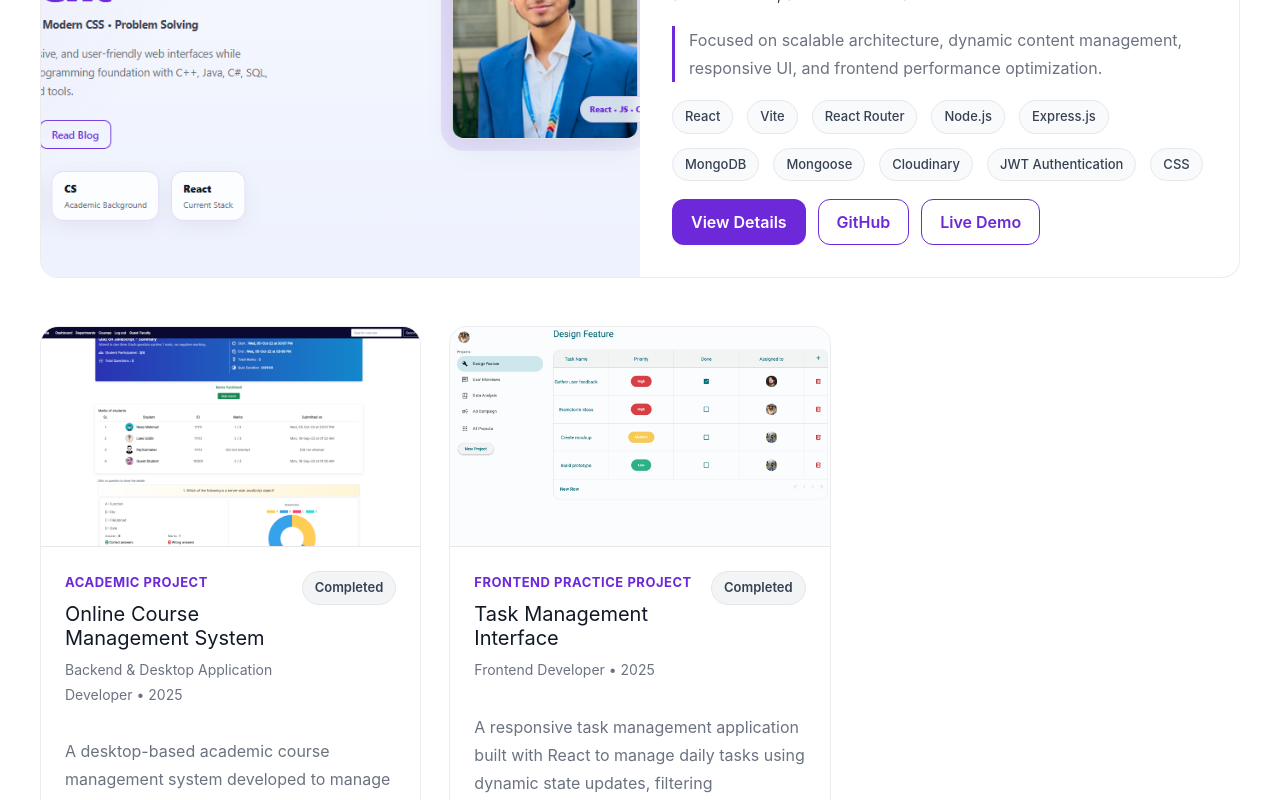
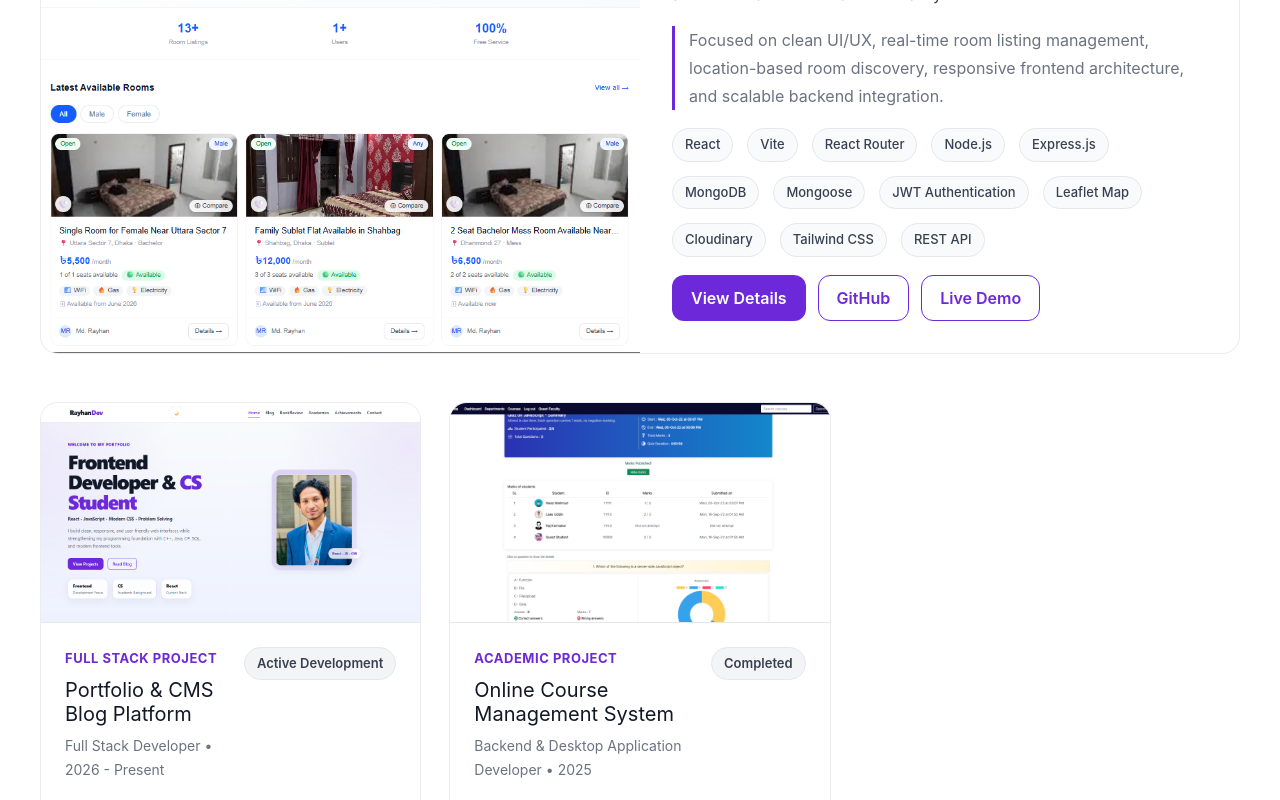
Before and after one commit to rayhandevcs-tech/my-portfolio, a React (Vite) app: page / in a window 1280 px wide. Shown: the part 3280-4080 px from the top of the page. Built offline with nearby package versions, Linux system fonts and the light colour scheme.

Commit message:
add more blogs and new projects also update some css file

```diff
--- a/src/data/achievements.js
+++ b/src/data/achievements.js
@@ -4,6 +4,7 @@ import achievementImg3 from "../assets/images/icsc.jpg";
 import achievementImg4 from "../assets/images/Portfolio1.png";
 import achievementImg5 from "../assets/images/biin.jpeg";
 import achievementImg6 from "../assets/images/LIA.jpg";
+import achievementImg7 from "../assets/images/shms.png";
 
  const achievements = [
   { id: 6,
@@ -45,6 +46,23 @@ import achievementImg6 from "../assets/images/LIA.jpg";
 },
 
 {
+  id: 4,
+  title: "Developed a Full Stack Student Hostel Platform",
+  organization: "Personal Project",
+  year: "2026",
+  type: "Full Stack Development Milestone",
+  image: achievementImg7,
+
+  summary:
+    "Designed and developed a modern student hostel and room rental platform with dynamic listings, map integration, and responsive user experience.",
+
+  highlight:
+    "This project helped me strengthen my full stack development skills by combining frontend architecture, backend APIs, authentication, database management, and real-world problem solving into a complete scalable application.",
+
+  featured: false,
+},
+
+{
     id: 4,
     title: "Built My First Scalable React Portfolio",
     organization: "Personal Project",
@@ -82,7 +100,7 @@ import achievementImg6 from "../assets/images/LIA.jpg";
       "Completed the Aspire Leadership Program, an international leadership development program designed to build communication, leadership, and problem-solving skills.",
     highlight:
       "This program helped me develop a broader perspective on leadership, personal growth, and long-term goal setting.",
-    featured: true,
+    featured: false,
   },
   {
     id: 3,
@@ -95,7 +113,7 @@ import achievementImg6 from "../assets/images/LIA.jpg";
       "Successfully qualified for the Final round of the International Computer Science Competition (ICSC), demonstrating problem-solving ability and foundational computer science knowledge.",
     highlight:
       "This achievement encouraged me to take problem-solving and computer science learning more seriously and consistently.",
-    featured: true,
+    featured: false,
   },
 
   // {
--- a/src/data/projects.js
+++ b/src/data/projects.js
@@ -1,10 +1,68 @@
 import projectImg1 from "../assets/images/Portfolio1.png";
 import projectImg2 from "../assets/images/ocms.png";
 import projectImg3 from "../assets/images/tms.png";
+import projectImg4 from "../assets/images/shms.png";
 
 export const projects = [
-    {
+{
 
+    id: 2,
+    title: "Student Hostel Management System",
+    slug: "student-hostel-management-system",
+    category: "Full Stack Project",
+    role: "Full Stack Developer",
+    duration: "2026 - Present",
+    status: "Active Development",
+    featured: true,
+    image: projectImg4,
+
+    description:
+        "A modern full-stack hostel and room rental management platform designed for students to easily find mess, bachelor rooms, sublets, and hostel accommodations nearby universities.",
+
+    highlight:
+        "Focused on clean UI/UX, real-time room listing management, location-based room discovery, responsive frontend architecture, and scalable backend integration.",
+
+    problem:
+        "Students often struggle to find reliable hostel, mess, or sublet information because most room posts are scattered across Facebook groups and social media platforms. There is no centralized platform with proper filtering, organized listings, map integration, and modern user experience.",
+
+    solution:
+        "I developed a complete hostel management platform where users can post rooms, search accommodations by location, compare listings, and explore nearby rooms using interactive maps. The system includes protected authentication, dynamic room management, image uploads, responsive UI, and optimized frontend performance for smooth user experience.",
+
+    features: [
+        "User authentication and protected routes",
+        "Post and manage room listings",
+        "Mess, bachelor, hostel, and sublet categorization",
+        "Advanced room search and filtering",
+        "Location-based room discovery with interactive map",
+        "Room comparison functionality",
+        "Responsive mobile-first design",
+        "Image upload system for room galleries",
+        "Room availability tracking",
+        "Dynamic listing management dashboard",
+        "Dark and light mode support",
+        "Reusable scalable component architecture",
+        "Optimized frontend rendering and lazy loading",
+    ],
+
+    tech: [
+        "React",
+        "Vite",
+        "React Router",
+        "Node.js",
+        "Express.js",
+        "MongoDB",
+        "Mongoose",
+        "JWT Authentication",
+        "Leaflet Map",
+        "Cloudinary",
+        "Tailwind CSS",
+        "REST API",
+    ],
+
+    github: "https://github.com/",
+    live: "https://student-hostel-system.vercel.app/",
+    },
+   {
     id: 1,
     title: "Portfolio & CMS Blog Platform",
     slug: "portfolio-cms-blog-platform",
@@ -54,12 +112,12 @@ export const projects = [
     "CSS",
     ],
 
-    github: "https://github.com/yourusername/portfolio-website",
-    live: "https://your-live-link.com",
+    github: "https://github.com/",
+    live: "https://rayhancsdev.vercel.app/",
     },
 
     {
-    id: 2,
+    id: 3,
     title: "Online Course Management System",
     slug: "online-course-management-system",
     category: "Academic Project",
@@ -104,45 +162,45 @@ export const projects = [
     },
 
 
-    {
-    id: 3,
-    title: "Task Management Interface",
-    slug: "task-management-interface",
-    category: "Frontend Practice Project",
-    role: "Frontend Developer",
-    duration: "2025",
-    status: "Completed",
-    featured: false,
-    image: projectImg3,
+    // {
+    // id: 3,
+    // title: "Task Management Interface",
+    // slug: "task-management-interface",
+    // category: "Frontend Practice Project",
+    // role: "Frontend Developer",
+    // duration: "2025",
+    // status: "Completed",
+    // featured: false,
+    // image: projectImg3,
 
-    description:
-    "A responsive task management application built with React to manage daily tasks using dynamic state updates, filtering functionality, and component-based UI structure.",
+    // description:
+    // "A responsive task management application built with React to manage daily tasks using dynamic state updates, filtering functionality, and component-based UI structure.",
 
-    highlight:
-    "Focused on React state management, reusable component structure, and interactive user experience design.",
+    // highlight:
+    // "Focused on React state management, reusable component structure, and interactive user experience design.",
 
-    problem:
-    "I wanted to improve my understanding of frontend state handling, user interaction flow, and CRUD-style application logic through a practical and interactive project.",
+    // problem:
+    // "I wanted to improve my understanding of frontend state handling, user interaction flow, and CRUD-style application logic through a practical and interactive project.",
 
-    solution:
-    "I developed a clean task management interface where users can create, complete, filter, and remove tasks dynamically while maintaining organized component architecture and responsive design principles.",
+    // solution:
+    // "I developed a clean task management interface where users can create, complete, filter, and remove tasks dynamically while maintaining organized component architecture and responsive design principles.",
 
-    features: [
-    "Add and remove tasks dynamically",
-    "Mark tasks as completed",
-    "Task filtering functionality",
-    "Reusable React component structure",
-    "Responsive user interface",
-    "Clean state management flow",
-    ],
+    // features: [
+    // "Add and remove tasks dynamically",
+    // "Mark tasks as completed",
+    // "Task filtering functionality",
+    // "Reusable React component structure",
+    // "Responsive user interface",
+    // "Clean state management flow",
+    // ],
 
-    tech: [
-    "React",
-    "JavaScript",
-    "CSS",
-    ],
+    // tech: [
+    // "React",
+    // "JavaScript",
+    // "CSS",
+    // ],
 
-    github: "https://github.com/yourusername/task-management-interface",
-    live: "https://your-live-link.com",
-    },
+    // github: "https://github.com/yourusername/task-management-interface",
+    // live: "https://your-live-link.com",
+    // },
 ];
--- a/src/pages/BookReviewDetails/BookReviewDetails.css
+++ b/src/pages/BookReviewDetails/BookReviewDetails.css
@@ -70,13 +70,21 @@
   box-shadow: var(--shadow-soft);
 }
 
-.book-review-details-cover__image {
+/* .book-review-details-cover__image {
   display: block;
   width: 100%;
   max-height: 420px;
+background: var(--surface-soft);
+  object-fit: contain;
+} */
+ .book-review-details-cover__image {
+  display: block;
+  width: 100%;
+  height: auto;
+  object-fit: unset;
+}
 
-  object-fit: cover;
-}
+
 
 /* =========================
    META
```
Also changed, not shown: src/assets/images/shms.png (added).
